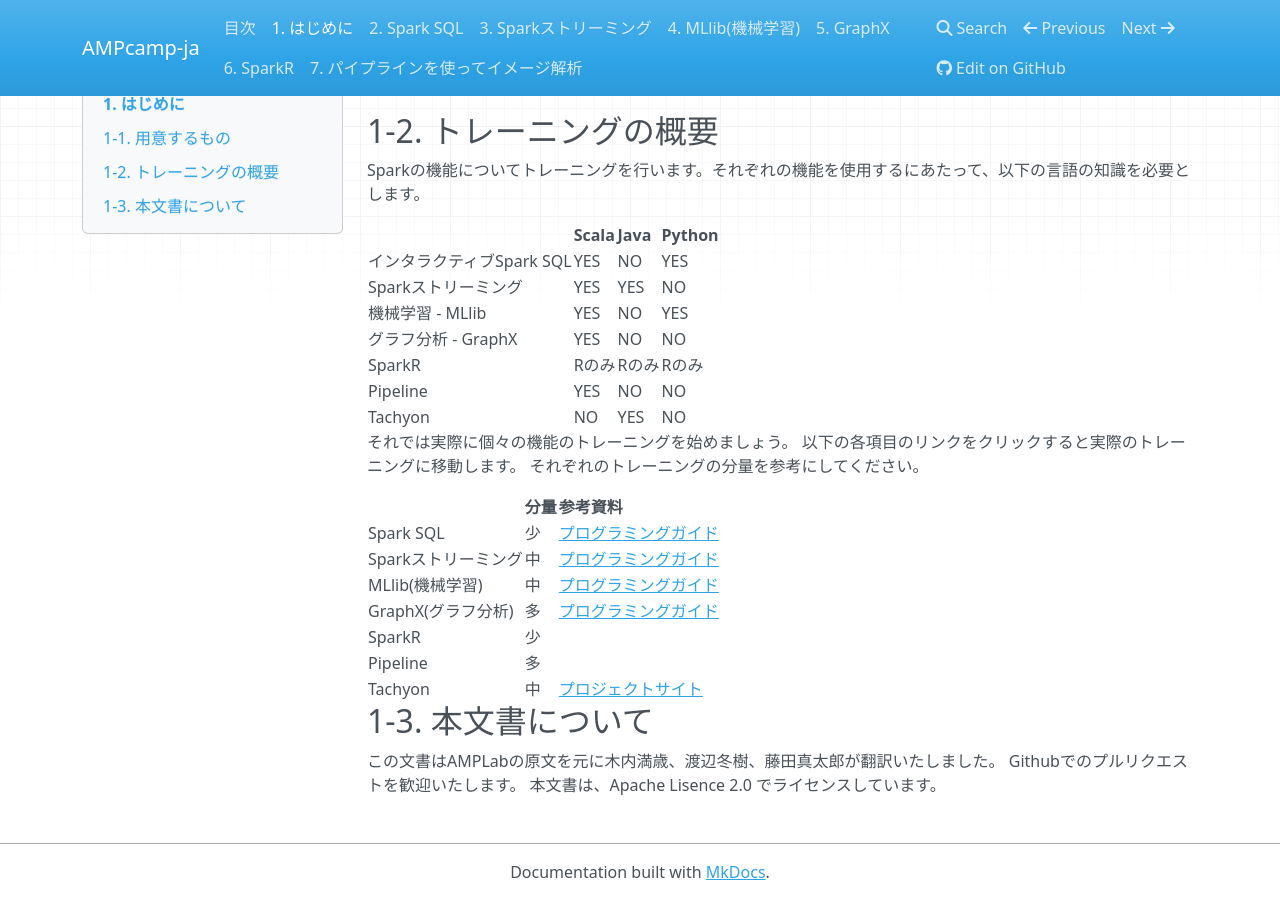
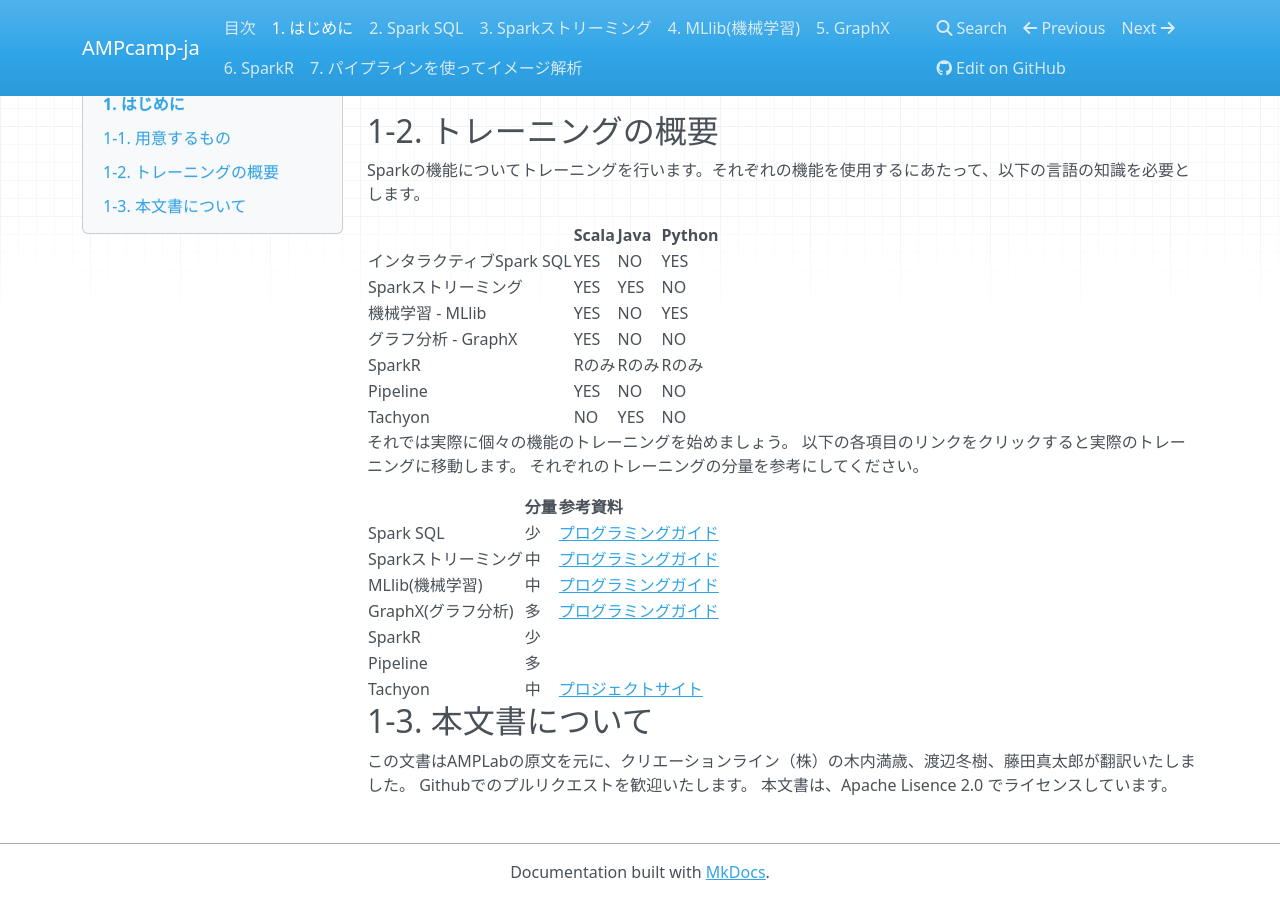
Before and after one commit to m-kiuchi/AMPcamp-ja, an MkDocs documentation site: the page built from docs/introduction.md, in a window 1280 px wide and 900 px high, scrolled down 1105 px. Built offline with MkDocs 1.6.1, drawn with Linux system fonts in a browser that asks for light colours; nearby versions of some CDN libraries; old or Windows-style settings are respelled for this version of MkDocs.

Commit message:
Update introduction.md

```diff
--- a/docs/introduction.md
+++ b/docs/introduction.md
@@ -84,6 +84,6 @@
 |Tachyon             |中      |[プロジェクトサイト](http://tachyon-project.org/)                                           |
 
 ## 1-3. 本文書について
-この文書はAMPLabの原文を元に木内満歳、渡辺冬樹、藤田真太郎が翻訳いたしました。
+この文書はAMPLabの原文を元に、クリエーションライン（株）の木内満歳、渡辺冬樹、藤田真太郎が翻訳いたしました。
 Githubでのプルリクエストを歓迎いたします。
 本文書は、Apache Lisence 2.0 でライセンスしています。
```
